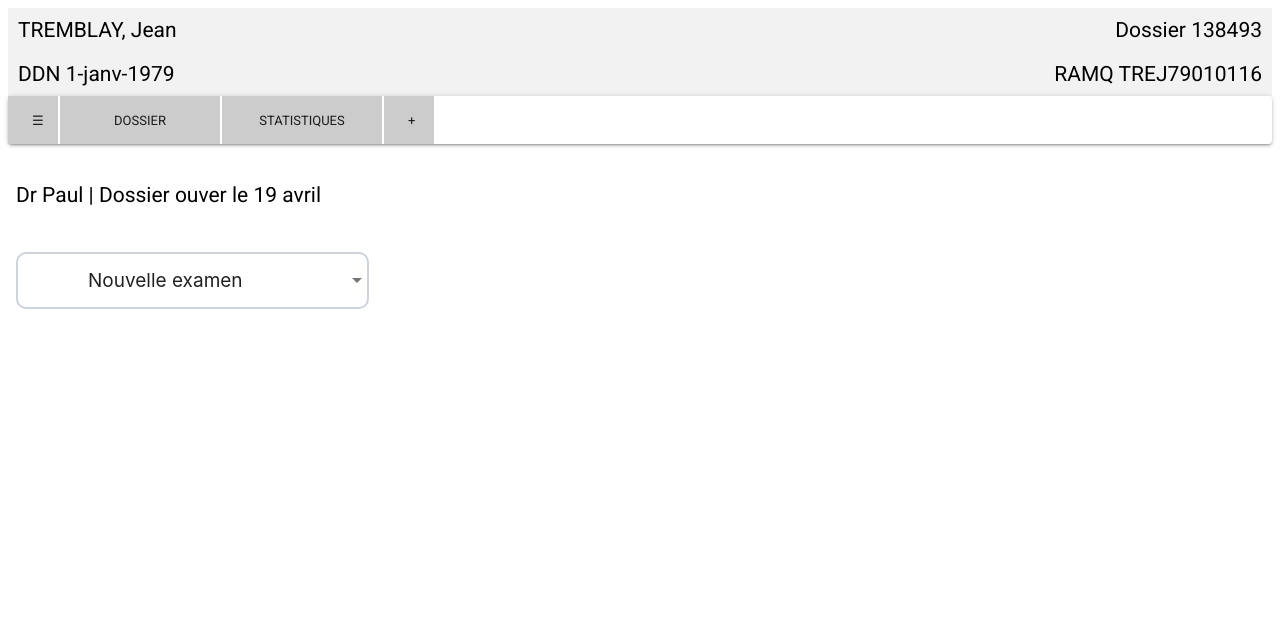
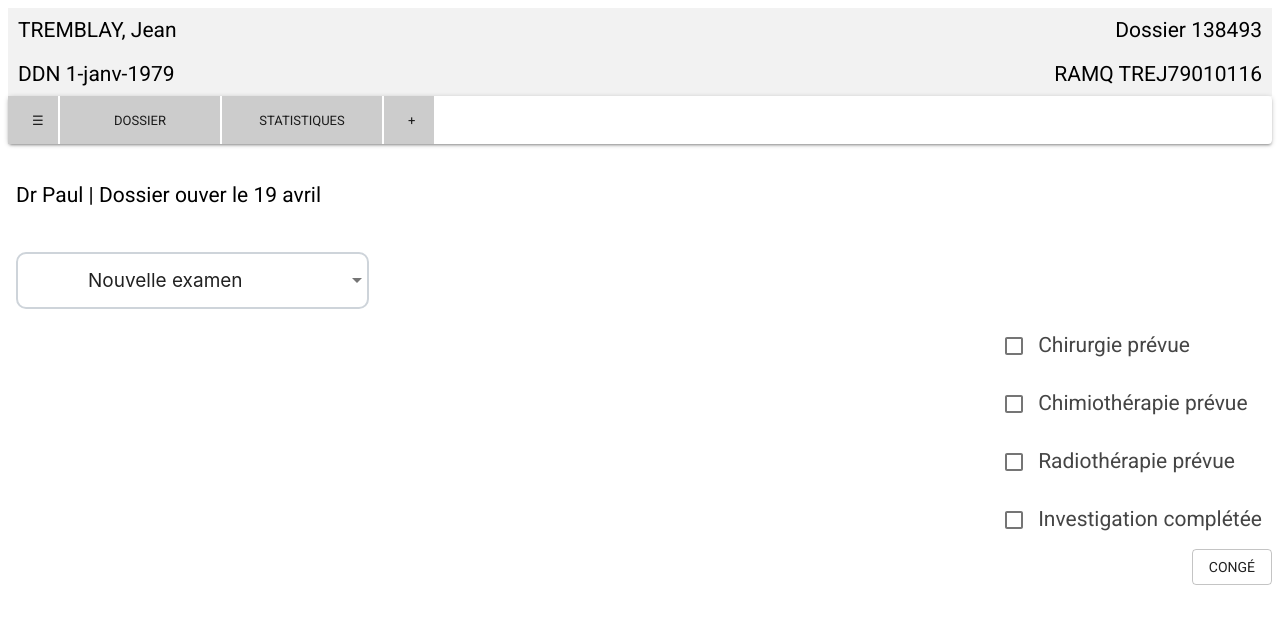
Before and after one commit to hangzhoucity/my-app, a React (Create React App) app: page / in a window 1280 px wide. Both pictures are taken after a click on the tab "DOSSIER". Shown: the top 624 px of the page. Built offline with nearby package versions, Linux system fonts and the light colour scheme.

Commit message:
checklistcomplete

```diff
--- a/src/App.js
+++ b/src/App.js
@@ -34,7 +34,6 @@ margin-bottom:10px;
 width:500px;
 display:flex;
 justify-content:space-between;
-font-size:19;
 `;
 
 const FirstTab = styled(Tab)`
--- a/src/Components/Containers/DoctorList/DoctorList.js
+++ b/src/Components/Containers/DoctorList/DoctorList.js
@@ -39,6 +39,7 @@ background-color : #e0e0eb ;
 `;
 
 const ClientName = styled.div`
+padding: 25px 70px;
 display:flex;
 flex-direction:column;
 align-self : flex-end;
@@ -61,7 +62,7 @@ flex-direction:column;
 align-self:center;
 align-items: flex-start;
 justify-content: flex-start;
-margin: -12%;
+margin: -9%;
 width: 100%;
 max-Width: 360px;
 }
--- /dev/null
+++ b/src/Components/Containers/FolderPage/CheckBox.js
@@ -0,0 +1,51 @@
+import React, { Component } from 'react';
+import PropTypes from 'prop-types';
+import Checkbox from '@material-ui/core/Checkbox';
+
+
+class CheckBox extends Component {
+  state = {
+    isChecked: false,
+  }
+
+  toggleCheckboxChange = () => {
+    const { handleCheckboxChange, label } = this.props;
+
+    this.setState(({ isChecked }) => (
+      {
+        isChecked: !isChecked,
+      }
+    ));
+
+    handleCheckboxChange(label);
+  }
+
+  render() {
+    const { label } = this.props;
+    const { isChecked } = this.state;
+
+    return (
+      <div className="checkbox">
+        <label>
+          <Checkbox
+
+                            type= "checkbox"
+                            value={label}
+                            checked={isChecked}
+                            onChange={this.toggleCheckboxChange}
+                        />
+
+          {label}
+        </label>
+      </div>
+    );
+  }
+}
+
+
+CheckBox.propTypes = {
+  label: PropTypes.string.isRequired,
+  handleCheckboxChange: PropTypes.func.isRequired,
+};
+
+export default CheckBox;
--- /dev/null
+++ b/src/Components/Containers/FolderPage/CheckedList.js
@@ -0,0 +1,75 @@
+import React, { Component } from 'react';
+import CheckBox from './CheckBox';
+import Button from '@material-ui/core/Button';
+import styled from 'styled-components'
+
+const StyledCheckList = styled.div`
+ display: flex;
+  flex-direction: row-reverse;
+  align-items: flex-end;
+  justify-content: flex-start;
+  align-content: flex-end;
+`;
+
+const items = [
+  'Chirurgie prévue',
+  'Chimiothérapie prévue',
+  'Radiothérapie prévue',
+  'Investigation complétée'
+];
+
+class CheckedList extends Component {
+  componentWillMount = () => {
+    this.selectedCheckboxes = new Set();
+  }
+
+  toggleCheckbox = label => {
+    if (this.selectedCheckboxes.has(label)) {
+      this.selectedCheckboxes.delete(label);
+    } else {
+      this.selectedCheckboxes.add(label);
+    }
+  }
+
+  handleFormSubmit = formSubmitEvent => {
+    formSubmitEvent.preventDefault();
+
+    for (const checkbox of this.selectedCheckboxes) {
+      console.log(checkbox, 'is selected.');
+    }
+  }
+
+  createCheckbox = label => (
+    <CheckBox
+            label={label}
+            handleCheckboxChange={this.toggleCheckbox}
+            key={label}
+        />
+  )
+
+  createCheckboxes = () => (
+    items.map(this.createCheckbox)
+  )
+
+  render() {
+    return (
+      <div className="container">
+        <div className="row">
+          <div className="col-sm-12">
+
+            <form onSubmit={this.handleFormSubmit}>
+
+              {this.createCheckboxes()}
+              <StyledCheckList>
+              <Button variant="outlined" className="btn btn-default" type="submit">Congé</Button>
+              </StyledCheckList>
+            </form>
+
+          </div>
+        </div>
+      </div>
+    );
+  }
+}
+
+export default CheckedList;
--- a/src/Components/Containers/FolderPage/Dossier.js
+++ b/src/Components/Containers/FolderPage/Dossier.js
@@ -2,18 +2,28 @@ import React from 'react';
 import PropTypes from 'prop-types';
 import { withStyles } from '@material-ui/core/styles';
 import InputLabel from '@material-ui/core/InputLabel';
-import MenuItem from '@material-ui/core/MenuItem';
 import FormControl from '@material-ui/core/FormControl';
-import Select from '@material-ui/core/Select';
 import NativeSelect from '@material-ui/core/NativeSelect';
 import InputBase from '@material-ui/core/InputBase';
 import styled from 'styled-components'
+import CheckedList from "./CheckedList";
 
 const StyleSelect = styled.option`
 display: flex;
 justify-content: center;
 align-content: center;
 align-items: center;
+`;
+
+const StyleChecked = styled.div`
+&&{
+  display: flex;
+  flex-direction: row-reverse;
+  align-items: flex-end;
+  justify-content: flex-start;
+  align-content: flex-end;
+
+}
 `;
 
 const BootstrapInput = withStyles(theme => ({
@@ -74,10 +84,12 @@ class CustomizedSelects extends React.Component {
     this.setState({ tests: event.target.value });
   };
 
+
   render() {
     const { classes } = this.props;
 
     return (
+      <div>
       <form className={classes.root} autoComplete="off">
 
         <FormControl className={classes.margin}>
@@ -108,7 +120,13 @@ class CustomizedSelects extends React.Component {
 
           </NativeSelect>
         </FormControl>
+
+
       </form>
+      <StyleChecked>
+        <CheckedList> </CheckedList>
+      </StyleChecked>
+      </div>
     );
   }
 }
--- a/src/Components/Containers/FormPage/Form.js
+++ b/src/Components/Containers/FormPage/Form.js
@@ -38,7 +38,7 @@ justify-content: center;
 //button positioning
 const ButtonPosition = styled.div`
 display: flex;
-justify-content: flex-end
+justify-content: flex-end;
 `;
 
 function myFunction() {
```
Also changed, not shown: src/Components/Containers/Dossier.js (deleted, +0 -120 lines), src/Components/Containers/FormPage/SelectGender.css (line endings or trailing spaces).
